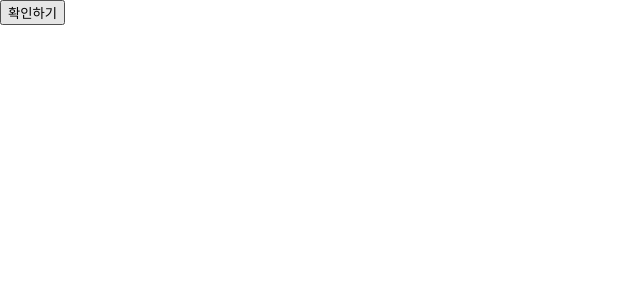
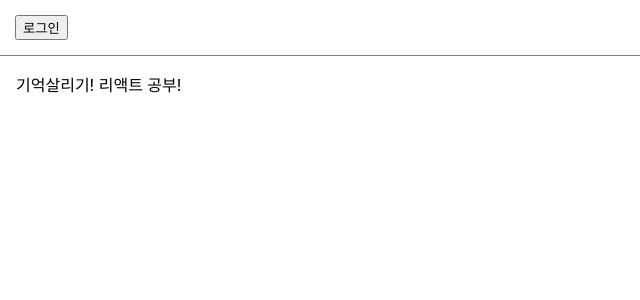
Before and after one commit to ghd6840/react-summary, a React (Create React App) app: page / in a window 1280 px wide. Shown: the top 300 px of the page, without its empty margins (0-640 px from the left). Built offline with nearby package versions, Linux system fonts and the light colour scheme.

Commit message:
chapter9 조건부렌더링

```diff
--- /dev/null
+++ b/src/chapter_09/LandingPage.jsx
@@ -0,0 +1,27 @@
+import React, { useState } from "react";
+import Toolbar from "./Toolbar";
+
+function LandingPage(props) {
+  const [isLoggedIn, setIsLoggedIn] = useState(false);
+
+  const onClickLogin = () => {
+    setIsLoggedIn(true);
+  };
+
+  const onClickLogout = () => {
+    setIsLoggedIn(false);
+  };
+
+  return (
+    <div>
+      <Toolbar
+        isLoggedIn={isLoggedIn}
+        onClickLogin={onClickLogin}
+        onClickLogout={onClickLogout}
+      />
+      <div style={{ padding: 16 }}>기억살리기! 리액트 공부!</div>
+    </div>
+  );
+}
+
+export default LandingPage;
--- /dev/null
+++ b/src/chapter_09/Toolbar.jsx
@@ -0,0 +1,31 @@
+import React from "react";
+
+const styles = {
+  wrapper: {
+    padding: 15,
+    display: "flex",
+    flexDirection: "row",
+    borderBottom: "1px solid grey",
+  },
+  greeting: {
+    marginRight: 8,
+  },
+};
+
+function Toolbar(props) {
+  const { isLoggedIn, onClickLogin, onClickLogout } = props;
+
+  return (
+    <div style={styles.wrapper}>
+      {isLoggedIn && <span style={styles.greeting}>환영합니다!</span>}
+
+      {isLoggedIn ? (
+        <button onClick={onClickLogout}>로그아웃</button>
+      ) : (
+        <button onClick={onClickLogin}>로그인</button>
+      )}
+    </div>
+  );
+}
+
+export default Toolbar;
--- a/src/index.js
+++ b/src/index.js
@@ -7,13 +7,14 @@ import reportWebVitals from './reportWebVitals';
 // import Clock from './chapter_04/Clock';
 // import NotificationList from './chapter_06/NotificationList';
 // import Accommodate from './chapter_07/Accommodate';
-import ConfirmButton from './chapter_08/ConfirmButton';
+// import ConfirmButton from './chapter_08/ConfirmButton';
+import LandingPage from './chapter_09/LandingPage';
 
 // const root = ReactDOM.createRoot(document.getElementById('root'));
 
 ReactDOM.render(
   <React.StrictMode>
-    <ConfirmButton />
+    <LandingPage />
   </React.StrictMode>,
   document.getElementById('root')
 );
```
